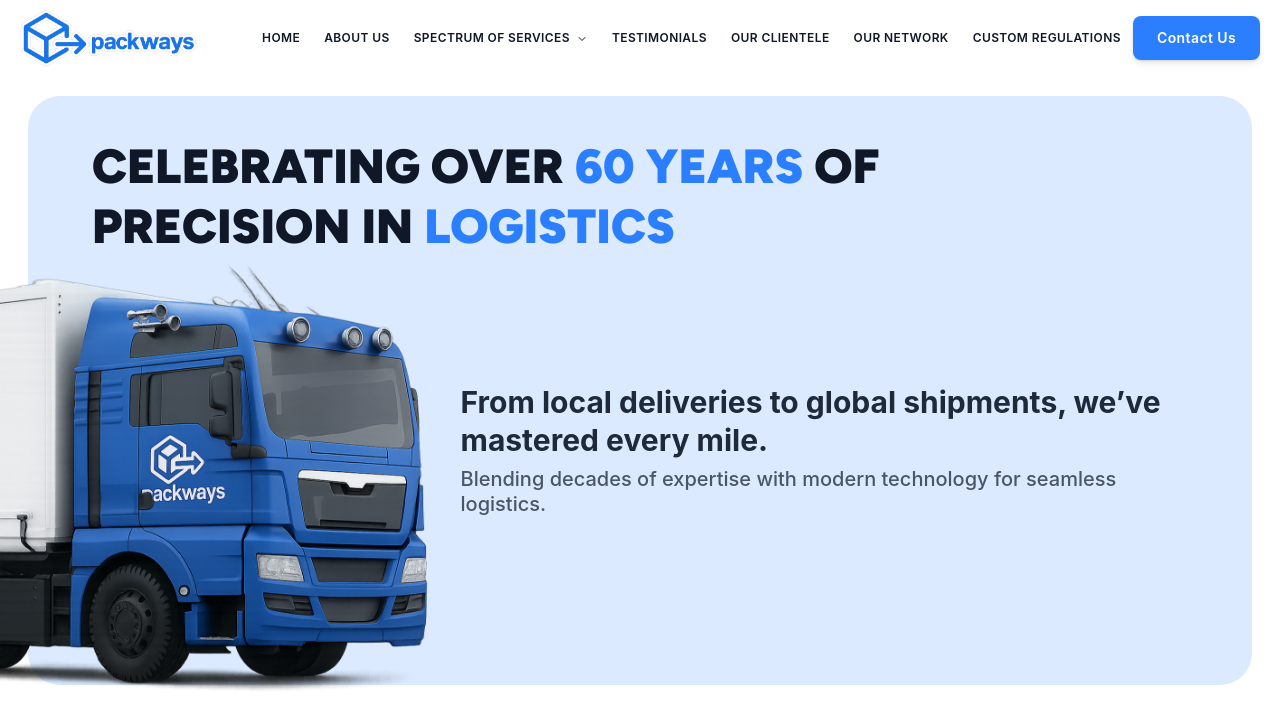
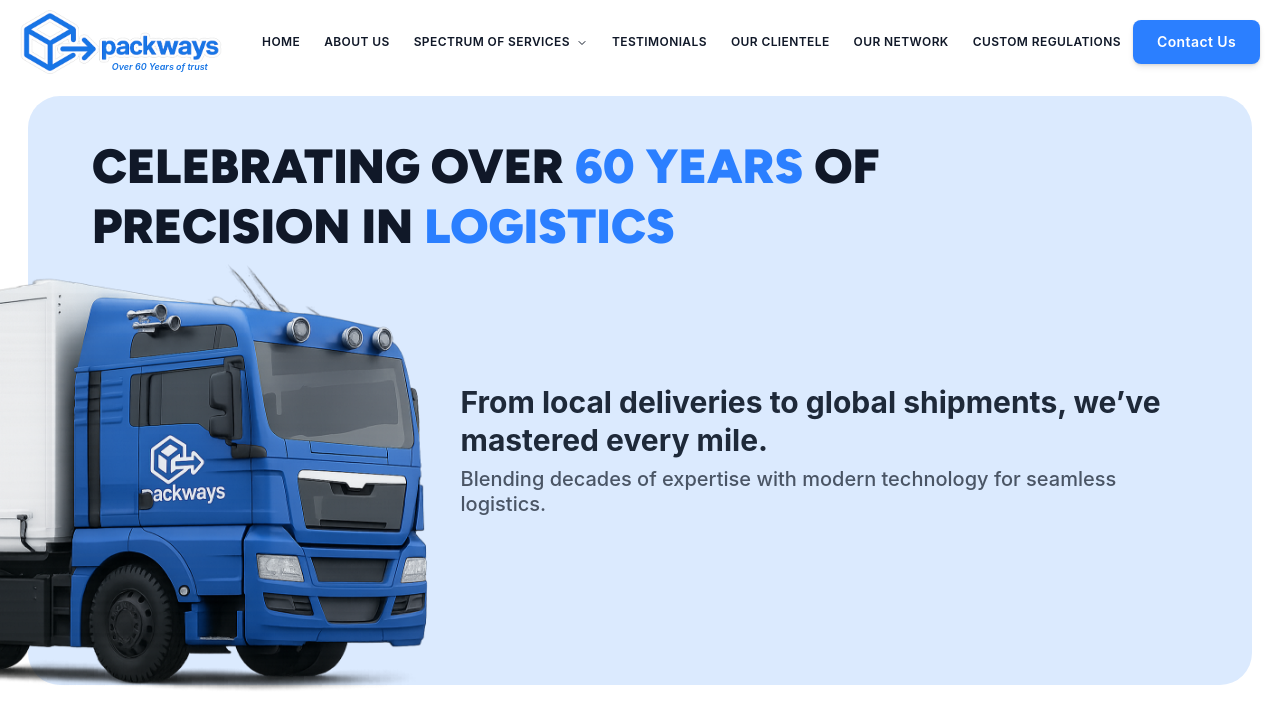
Before and after one commit to Kk-0010/packways, a React (Vite) app in the folder client/: page / in a window 1280 px wide. Shown: the top 728 px of the page. Built offline with nearby package versions, Linux system fonts and the light colour scheme.

Commit message:
add slogan of the logo

```diff
--- a/client/src/components/Header/Header.jsx
+++ b/client/src/components/Header/Header.jsx
@@ -60,10 +60,13 @@ const Header = () => {
     >
       <nav className="max-w-7xl px-2 sm:px-3 md:px-5 lg:mx-auto py-0.5 flex justify-between items-center">
         {/* Logo or Brand Name - Visible on all screens */}
-        <div className="flex-shrink-0">
+        <div className="flex-shrink-0 relative">
           <Link to="/">
-            <img className="h-14 sm:h-18 py-2" src={Logo} alt="Packways_Logo" />
+            <img className="h-18 sm:h-20 py-2" src={Logo} alt="Packways_Logo" />
           </Link>
+          <p className="absolute top-13 sm:top-14.5 right-3 sm:right-3.5 text-[8px] sm:text-[9px] italic font-semibold text-[#1775e5]">
+            Over 60 Years of trust
+          </p>
         </div>
 
         {/* Desktop Navigation - Hide on small screens, show on large screens */}
@@ -113,7 +116,7 @@ const Header = () => {
               <IconButton
                 variant="outline"
                 size="icon"
-                className="h-10 w-10 border-none shadow-none"
+                className="h-10 w-10 border-none shadow-none bg-transparent"
               >
                 <Menu className="size-6 text-gray-900" />
                 <span className="sr-only">Toggle navigation menu</span>
--- a/client/src/components/Hero/Hero.jsx
+++ b/client/src/components/Hero/Hero.jsx
@@ -3,7 +3,7 @@ import BlueTruck from "../../assets/blue-truck.png";
 export default function Hero() {
   return (
     <div className="relative h-100vh max-w-[1536px] mx-auto">
-      <section className="h-screen mt-20 sm:mt-24 max-w-7xl px-3 sm:px-5 md:px-7 lg:mx-auto">
+      <section className="h-screen mt-24 max-w-7xl px-3 sm:px-5 md:px-7 lg:mx-auto">
         <div className="bg-blue-100 rounded-4xl p-8 sm:py-10 sm:px-16">
           {/* Heading */}
           <h1 className="xl:max-w-5xl text-3xl md:text-4xl lg:text-5xl 2xl:text-6xl font-black leading-tight font-figtree">
```
